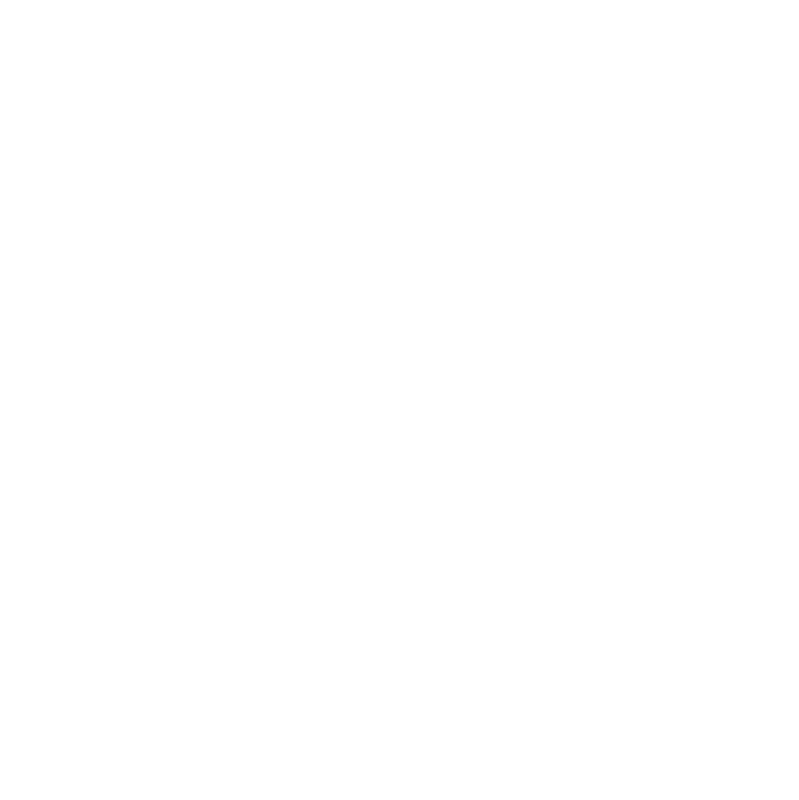
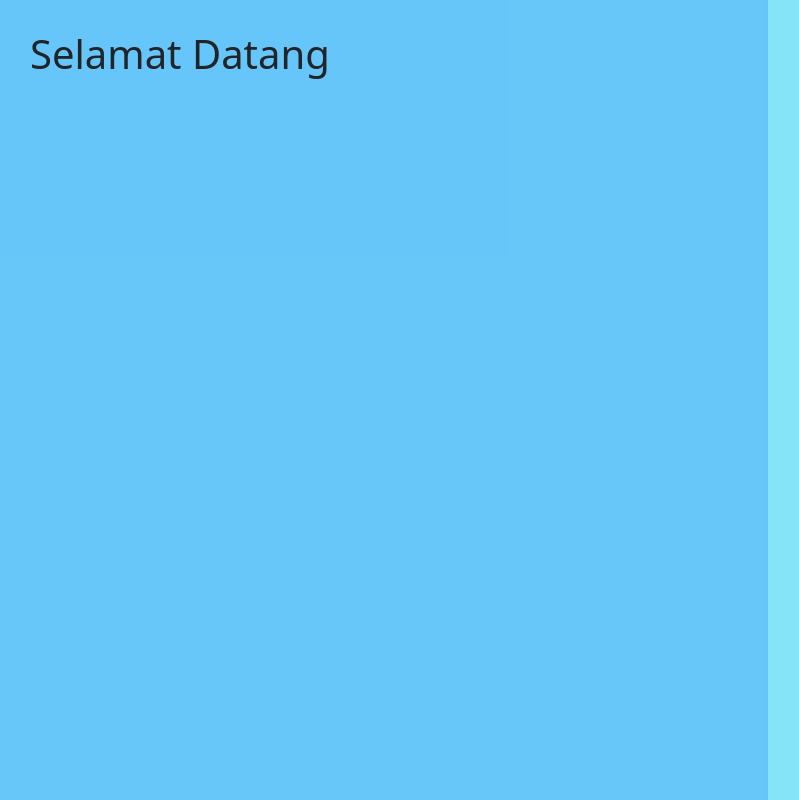
Before and after one commit to femiliapm/latihan-react-8, a React (Vite) app: page /layout in a window 1280 px wide. Before the commit this address had no page. Shown: the whole page, without its empty margins (0-799 px from the left). Built offline with nearby package versions, Linux system fonts and the light colour scheme.

Commit message:
feat: layout auth

```diff
--- a/src/components/navbar/Navbar.jsx
+++ b/src/components/navbar/Navbar.jsx
@@ -9,8 +9,12 @@
         <Link to={"/add"}>Add Product</Link>
       </div>
       <div className="btn-group">
-        <div className="btn-login">Login</div>
-        <div className="btn-registe">Register</div>
+        <Link to={"/login"} className="btn-login">
+          Login
+        </Link>
+        <Link to={"/register"} className="btn-registe">
+          Register
+        </Link>
       </div>
     </nav>
   );
--- /dev/null
+++ b/src/layouts/auth/auth.css
@@ -0,0 +1,13 @@
+.auth-wrapper {
+  width: 100vw;
+  height: 100vh;
+}
+
+.auth-wrapper .left {
+  width: 60%;
+  padding: 30px;
+}
+
+.auth-wrapper .right {
+  flex: 1;
+}
--- /dev/null
+++ b/src/layouts/auth/index.jsx
@@ -0,0 +1,16 @@
+import "./auth.css";
+
+const LayoutAuth = ({ children }) => {
+  return (
+    <div className="d-flex auth-wrapper bg-info bg-opacity-50">
+      <div className="left bg-primary bg-opacity-25">
+        <h1>Selamat Datang</h1>
+      </div>
+      <div className="right d-flex justify-content-center align-items-center">
+        {children}
+      </div>
+    </div>
+  );
+};
+
+export default LayoutAuth;
--- a/src/router.jsx
+++ b/src/router.jsx
@@ -2,6 +2,7 @@
 import Home from "./pages/home";
 import DetailProduct from "./pages/detail";
 import AddProduct from "./pages/addProduct";
+import LayoutAuth from "./layouts/auth";
 
 function Router() {
   return (
@@ -10,6 +11,7 @@
         <Route path="/" element={<Home />} />
         <Route path="/product/:id" element={<DetailProduct />} />
         <Route path="/add" element={<AddProduct />} />
+        <Route path="/layout" element={<LayoutAuth />} />
       </Routes>
     </BrowserRouter>
   );
```
